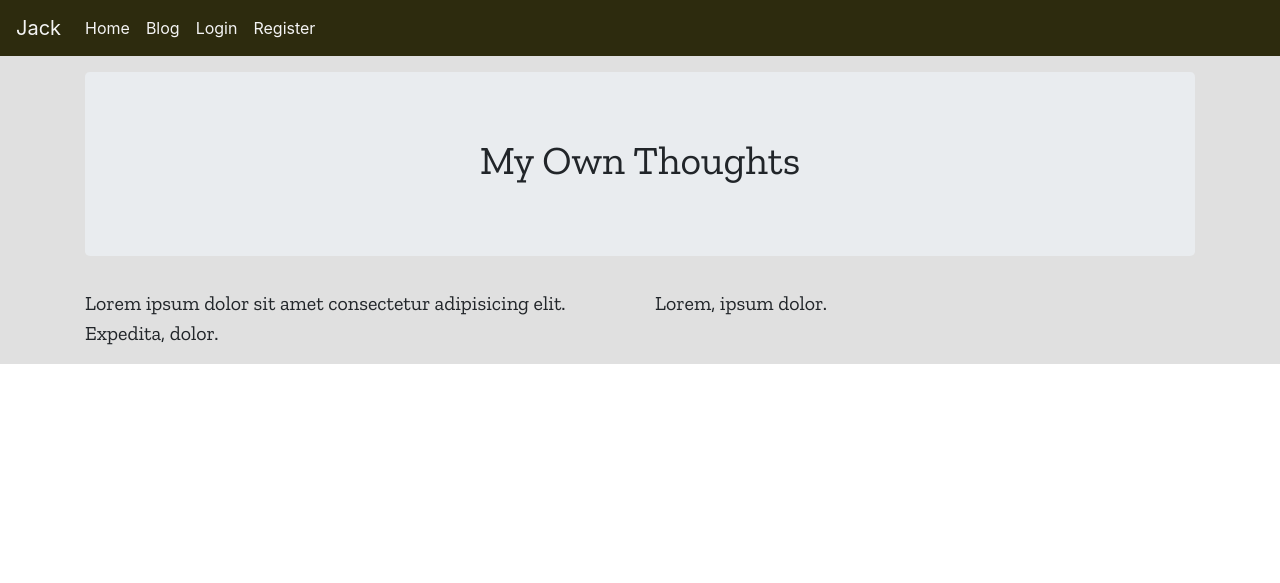
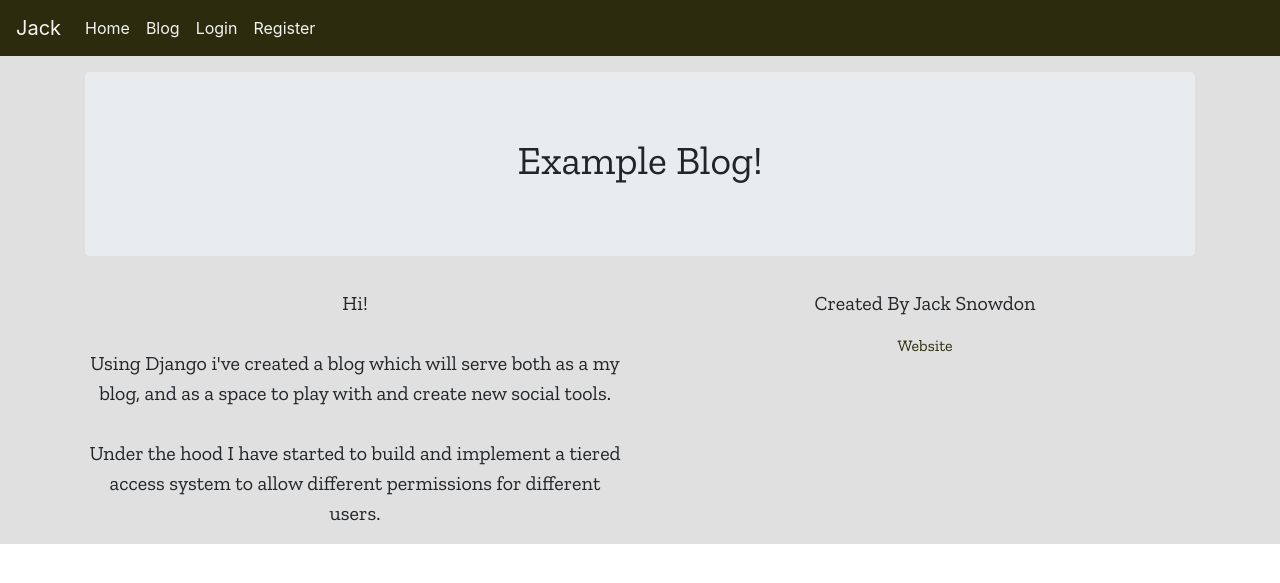
Before and after one commit to JackSnowdon/BlogTools, a Django app: page / in a window 1280 px wide. Shown: the top 583 px of the page. Run offline with Django 3.2, Linux system fonts and the light colour scheme; parts of the project's set-up code (start-up, migrations or seed data) failed here and were passed over; some libraries are stand-ins or nearby versions.

Commit message:
UX updates and checklist displays per user

```diff
--- a/accounts/templates/profile.html
+++ b/accounts/templates/profile.html
@@ -14,9 +14,10 @@
     </div>
     <div class="col-6 blog-link">
         <h3 class="mb-3">Tasks:</h3>
-        {% for t in tasks %}
+        {% for t in tasks %} {% if t.completed == False %}
         <p class="report-links">{{ t.task }}</p>
-        {% endfor %}
+        {% else %}
+        <s><p class="report-links">{{ t.task }}</p></s> {% endif %} {% endfor %}
     </div>
 </div>
 {% endif %}
--- a/blog/templates/view_post.html
+++ b/blog/templates/view_post.html
@@ -10,7 +10,7 @@
         </div>
 
         <div class="col-12">
-            <p>{{ this_post.body }}</p>
+            <p>{{ this_post.body|linebreaks }}</p>
             <p class="small">Posted by: {{ this_post.done_by }} Last Modified: {{ this_post.last_modified }}</p>
         </div>
     </div>
--- a/bloghome/templates/index.html
+++ b/bloghome/templates/index.html
@@ -3,17 +3,21 @@
 <div class="row">
     <div class="col-12 text-center">
         <div class="jumbotron">
-            <h1>My Own Thoughts</h1>
+            <h1>Example Blog!</h1>
         </div>
     </div>
 </div>
 
-<div class="row">
+<div class="row text-center">
     <div class="col-md-6 col-12">
-        <p class="lead">Lorem ipsum dolor sit amet consectetur adipisicing elit. Expedita, dolor.</p>
+        <p class="lead">Hi! </br>
+            </br>Using Django i've created a blog which will serve both as a my blog, and as a space to play with and create new social tools.</br>
+            </br> Under the hood I have started to build and implement a tiered access system to allow different permissions for different users.
+        </p>
     </div>
     <div class="col-md-6 col-12">
-        <p class="lead">Lorem, ipsum dolor.</p>
+        <p class="lead">Created By Jack Snowdon</p>
+        <p class="blog-link"><a href="http://www.jacksnowdon.co.uk">Website</a></p>
     </div>
 </div>
 
--- a/tools/forms.py
+++ b/tools/forms.py
@@ -5,4 +5,4 @@ class TodoForm(forms.ModelForm):
 
     class Meta:
         model = Todo
-        exclude = ["completed"]
+        exclude = ["completed", "done_by"]
--- a/tools/views.py
+++ b/tools/views.py
@@ -21,7 +21,9 @@ def toolshome(request):
 @login_required
 def checklist(request):
     if request.user.profile.staff_access:
-        tasks = Todo.objects.all()
+        user = request.user
+        profile = user.profile
+        tasks = Todo.objects.filter(done_by=profile)
         return render(request, "checklist.html", {"tasks": tasks})
     else:
         messages.error(
@@ -39,6 +41,8 @@ def add_checklist(request):
                 messages.error(
                     request, "Added {0}".format(unit.task), extra_tags="alert"
                 )
+                user = request.user
+                unit.done_by = user.profile
                 unit.save()
                 return redirect("checklist")
         else:
```
Also changed, not shown: db.sqlite3.
